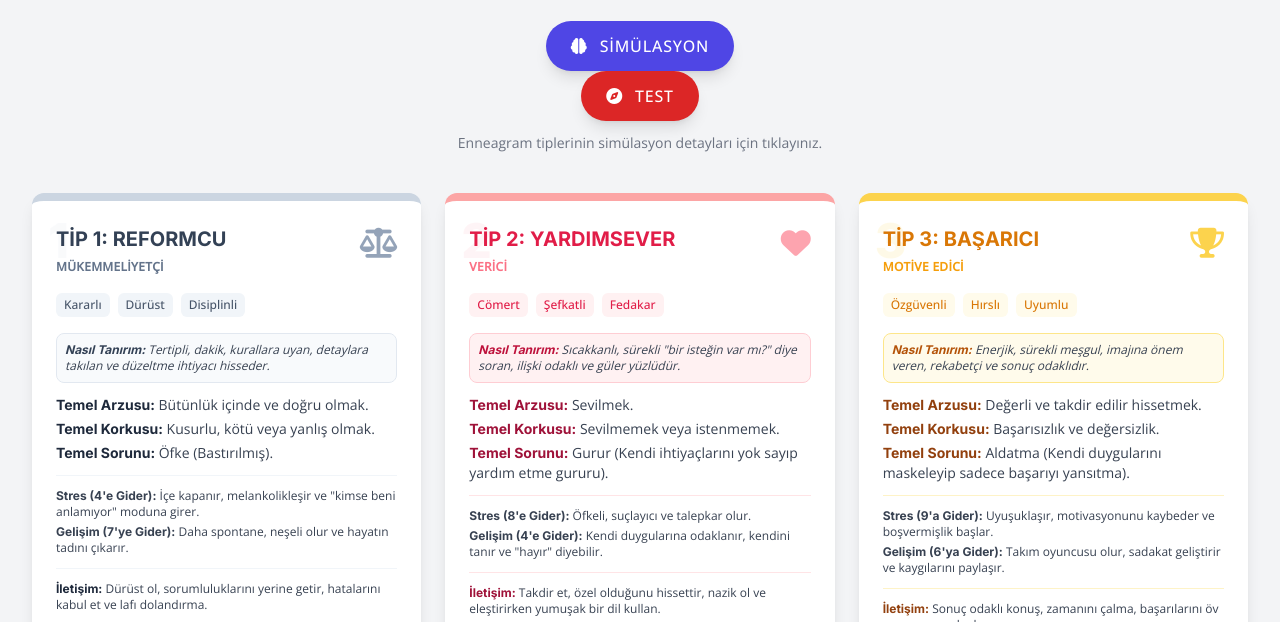
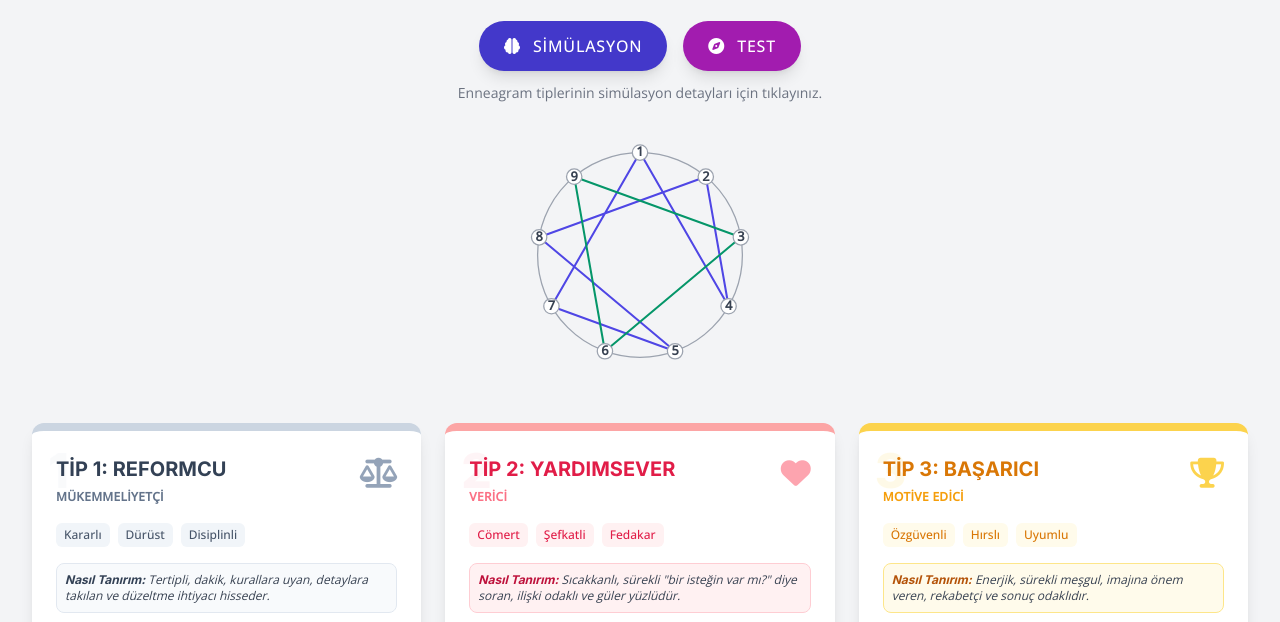
Before and after one commit to therkut/ennegramtipleri, a plain HTML site: page index.html in a window 1280 px wide. Shown: the part 119-741 px from the top of the page. Drawn offline with nearby package versions, Linux system fonts and the light colour scheme.

Commit message:
Update index.html

```diff
--- a/index.html
+++ b/index.html
@@ -19,8 +19,9 @@
         }
         .card {
             transition: all 0.3s ease;
-            display: flex; /* Flexbox'ı kullanarak içerik sığdırmayı kolaylaştırır */
+            display: flex;
             flex-direction: column;
+            height: 100%; /* Tüm kartların aynı yüksekliğe sahip olmasını sağlar */
         }
         .card:hover {
             transform: translateY(-5px);
@@ -41,6 +42,23 @@
         .border-t-type-8 { border-top-color: #ef4444; } /* Red/Strong */
         .border-t-type-9 { border-top-color: #a7f3d0; } /* Soft Green */
 
+        /* Butonların yan yana durması için mobil uyumlu düzenleme */
+        .button-container {
+            display: flex;
+            flex-direction: row;
+            gap: 1rem;
+            justify-content: center;
+            align-items: center;
+        }
+        .button-container a {
+            flex-grow: 1;
+            max-width: 200px; /* Buton genişliğini sınırlama */
+        }
+        @media (min-width: 768px) {
+            .button-container a {
+                flex-grow: 0;
+            }
+        }
     </style>
 </head>
 <body class="bg-gray-100 min-h-screen p-4 md:p-8">
@@ -50,23 +68,73 @@
         <h1 class="text-4xl md:text-5xl font-extrabold text-gray-800 tracking-tight mb-2">ENNEAGRAM TİPLERİ</h1>
         <p class="text-gray-500 text-lg">9 Farklı Kişilik Modeli ve Gelişim Yolculuğu</p>
 
-        <!-- SİMÜLASYON Butonu ve Açıklaması Buraya Eklendi -->
+        <!-- SİMÜLASYON ve TEST Butonları Yan Yana -->
         <div class="mt-6 max-w-lg mx-auto flex flex-col items-center">
-            <!-- TEST Butonu (Link: ennegramtipleri/analiz.html) -->
-            <a href="/ennegramtipleri/analiz.html" class="inline-flex items-center justify-center px-6 py-3 border border-transparent text-base font-medium rounded-full shadow-lg text-white bg-indigo-600 hover:bg-indigo-700 focus:outline-none focus:ring-2 focus:ring-offset-2 focus:ring-indigo-500 transition duration-150 ease-in-out uppercase tracking-wider">
+            <div class="button-container">
+                <!-- SİMÜLASYON Butonu (Indigo) -->
+                <a href="/ennegramtipleri/analiz.html" class="inline-flex items-center justify-center px-6 py-3 border border-transparent text-base font-medium rounded-full shadow-lg text-white bg-indigo-700 hover:bg-indigo-800 focus:outline-none focus:ring-2 focus:ring-offset-2 focus:ring-indigo-600 transition duration-150 ease-in-out uppercase tracking-wider">
                     <i class="fa-solid fa-brain mr-3"></i>
                     SİMÜLASYON
                 </a>
-             <!-- TEST Butonu (Link: ennegramtipleri/test.html) -->
-            <a href="/ennegramtipleri/test.html" class="inline-flex items-center justify-center px-6 py-3 border border-transparent text-base font-medium rounded-full shadow-lg text-white bg-red-600 hover:bg-red-700 focus:outline-none focus:ring-2 focus:ring-offset-2 focus:ring-red-500 transition duration-150 ease-in-out uppercase tracking-wider">
+                <!-- TEST Butonu (Uyumu artırmak için Kırmızı yerine Mor/Kırmızı tonu) -->
+                <a href="/ennegramtipleri/test.html" class="inline-flex items-center justify-center px-6 py-3 border border-transparent text-base font-medium rounded-full shadow-lg text-white bg-fuchsia-700 hover:bg-fuchsia-800 focus:outline-none focus:ring-2 focus:ring-offset-2 focus:ring-fuchsia-600 transition duration-150 ease-in-out uppercase tracking-wider">
                     <i class="fa-solid fa-compass mr-3"></i>
                     TEST
                 </a>
+            </div>
             <!-- Açıklama Metni -->
             <p class="mt-3 text-sm text-gray-500">
                 Enneagram tiplerinin simülasyon detayları için tıklayınız.
             </p>
         </div>
+
+        <!-- Enneagram Sembolü (SVG) - Yer Tutucunun Yerine Eklendi -->
+        <svg class="w-64 h-64 mx-auto mt-6" viewBox="0 0 100 100" xmlns="http://www.w3.org/2000/svg">
+            <!-- Outer Circle -->
+            <circle cx="50" cy="50" r="40" stroke="#9ca3af" stroke-width="0.5" fill="none" />
+
+            <!-- Points (Polar coordinates approximation for the 9 points on a circle of radius 40, centered at 50, 50) -->
+            <!-- P1(90°): 50, 10 -->
+            <!-- P2(50°): 75.7, 19.4 -->
+            <!-- P3(10°): 89.4, 43.1 -->
+            <!-- P4(330°): 84.6, 70.0 -->
+            <!-- P5(290°): 63.7, 87.6 -->
+            <!-- P6(250°): 36.3, 87.6 -->
+            <!-- P7(210°): 15.4, 70.0 -->
+            <!-- P8(170°): 10.6, 43.1 -->
+            <!-- P9(130°): 24.3, 19.4 -->
+
+            <!-- Lines - The Hexad (1-4-2-8-5-7) (Line color: Indigo) -->
+            <path d="M 50,10 L 84.6,70.0 L 75.7,19.4 L 10.6,43.1 L 63.7,87.6 L 15.4,70.0 Z" stroke="#4f46e5" stroke-width="0.8" fill="none" stroke-linejoin="round"/>
+
+            <!-- Lines - The Triangle (9-6-3) (Line color: Emerald) -->
+            <path d="M 24.3,19.4 L 36.3,87.6 L 89.4,43.1 Z" stroke="#059669" stroke-width="0.8" fill="none" stroke-linejoin="round"/>
+
+            <!-- White circles to cover intersection points and provide a background for the numbers -->
+            <g>
+                <circle cx="50" cy="10" r="3" fill="#fff" stroke="#9ca3af" stroke-width="0.5" />
+                <circle cx="75.7" cy="19.4" r="3" fill="#fff" stroke="#9ca3af" stroke-width="0.5" />
+                <circle cx="89.4" cy="43.1" r="3" fill="#fff" stroke="#9ca3af" stroke-width="0.5" />
+                <circle cx="84.6" cy="70.0" r="3" fill="#fff" stroke="#9ca3af" stroke-width="0.5" />
+                <circle cx="63.7" cy="87.6" r="3" fill="#fff" stroke="#9ca3af" stroke-width="0.5" />
+                <circle cx="36.3" cy="87.6" r="3" fill="#fff" stroke="#9ca3af" stroke-width="0.5" />
+                <circle cx="15.4" cy="70.0" r="3" fill="#fff" stroke="#9ca3af" stroke-width="0.5" />
+                <circle cx="10.6" cy="43.1" r="3" fill="#fff" stroke="#9ca3af" stroke-width="0.5" />
+                <circle cx="24.3" cy="19.4" r="3" fill="#fff" stroke="#9ca3af" stroke-width="0.5" />
+            </g>
+
+            <!-- Text Labels (Numbers 1-9) -->
+            <text x="50" y="10" dy="1.5" text-anchor="middle" font-size="5" font-weight="bold" fill="#374151">1</text>
+            <text x="75.7" y="19.4" dy="1.5" text-anchor="middle" font-size="5" font-weight="bold" fill="#374151">2</text>
+            <text x="89.4" y="43.1" dy="1.5" text-anchor="middle" font-size="5" font-weight="bold" fill="#374151">3</text>
+            <text x="84.6" y="70.0" dy="1.5" text-anchor="middle" font-size="5" font-weight="bold" fill="#374151">4</text>
+            <text x="63.7" y="87.6" dy="1.5" text-anchor="middle" font-size="5" font-weight="bold" fill="#374151">5</text>
+            <text x="36.3" y="87.6" dy="1.5" text-anchor="middle" font-size="5" font-weight="bold" fill="#374151">6</text>
+            <text x="15.4" y="70.0" dy="1.5" text-anchor="middle" font-size="5" font-weight="bold" fill="#374151">7</text>
+            <text x="10.6" y="43.1" dy="1.5" text-anchor="middle" font-size="5" font-weight="bold" fill="#374151">8</text>
+            <text x="24.3" y="19.4" dy="1.5" text-anchor="middle" font-size="5" font-weight="bold" fill="#374151">9</text>
+        </svg>
+
     </header>
 
     <!-- Main Grid - 3x3 Layout -->
@@ -513,6 +581,12 @@
                 </div>
             </div>
         </div>
+
+        <!-- Tip 10 için yer tutucu (Eksik eleman, düzeni korumak için boş bırakıldı) -->
+        <div class="hidden lg:block"></div>
+        <!-- Tip 11 için yer tutucu (Eksik eleman, düzeni korumak için boş bırakıldı) -->
+        <div class="hidden lg:block"></div>
+
     </main>
     <footer class="text-center mt-12 text-gray-400 text-sm pb-8">
         <p>Enneagram Kişilik Modeli Özeti - Tüm temel motivasyonlar, korkular ve iletişim ipuçları eklenmiştir.</p>
```
Lines whose indentation alone changed are shown as unchanged.
